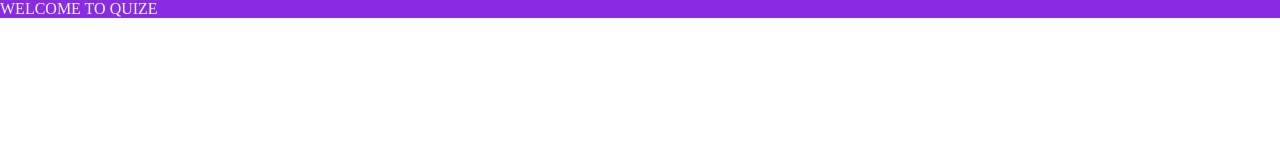
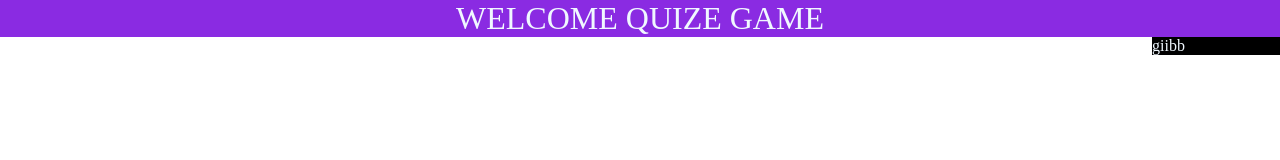
Before and after one commit to Xabhi0811/-game, a website: page game.html in a window 1280 px wide. Drawn offline with Linux system fonts and the light colour scheme.

Commit message:
new added

```diff
--- a/game.css
+++ b/game.css
@@ -3,10 +3,22 @@
     padding: 0%;
 }
 
-
-.nav1{
+.head{
      background-color: blueviolet;
      color: aliceblue;
      display: flex;
-     text-align: center;
+     align-items: center;
+     font-size: 2rem;
+     justify-content: center;
 }
+
+.time{
+    background-color: black;
+    display: flex;
+    align-items: flex-end;
+    /*padding-right: 20%;*/
+    margin-left: 90%;
+    color: aliceblue;
+
+
+}
--- a/game.html
+++ b/game.html
@@ -3,12 +3,22 @@
 <head>
     <meta charset="UTF-8">
     <meta name="viewport" content="width=device-width, initial-scale=1.0">
-    <title>Quize game </title>
+    <title>QUIZE GAME </title>
+    <link rel="stylesheet" href="game.css">
 </head>
 <body>
-    <link rel="stylesheet" href="game.css">
     <nav>
-    <div class="nav1"> WELCOME TO QUIZE </div>
-</nav>
+
+    <div class="head"> WELCOME QUIZE GAME </div>
+    </nav>
+    <div class="time"> giibb </div>
+    <div class="main">
+        <div class="qus"></div>
+        <div class="box1"></div>
+        <div class="box2"></div>
+        <div class="box3"></div>
+        <div class="box4"></div>
+    </div>
+
 </body>
 </html>
```
